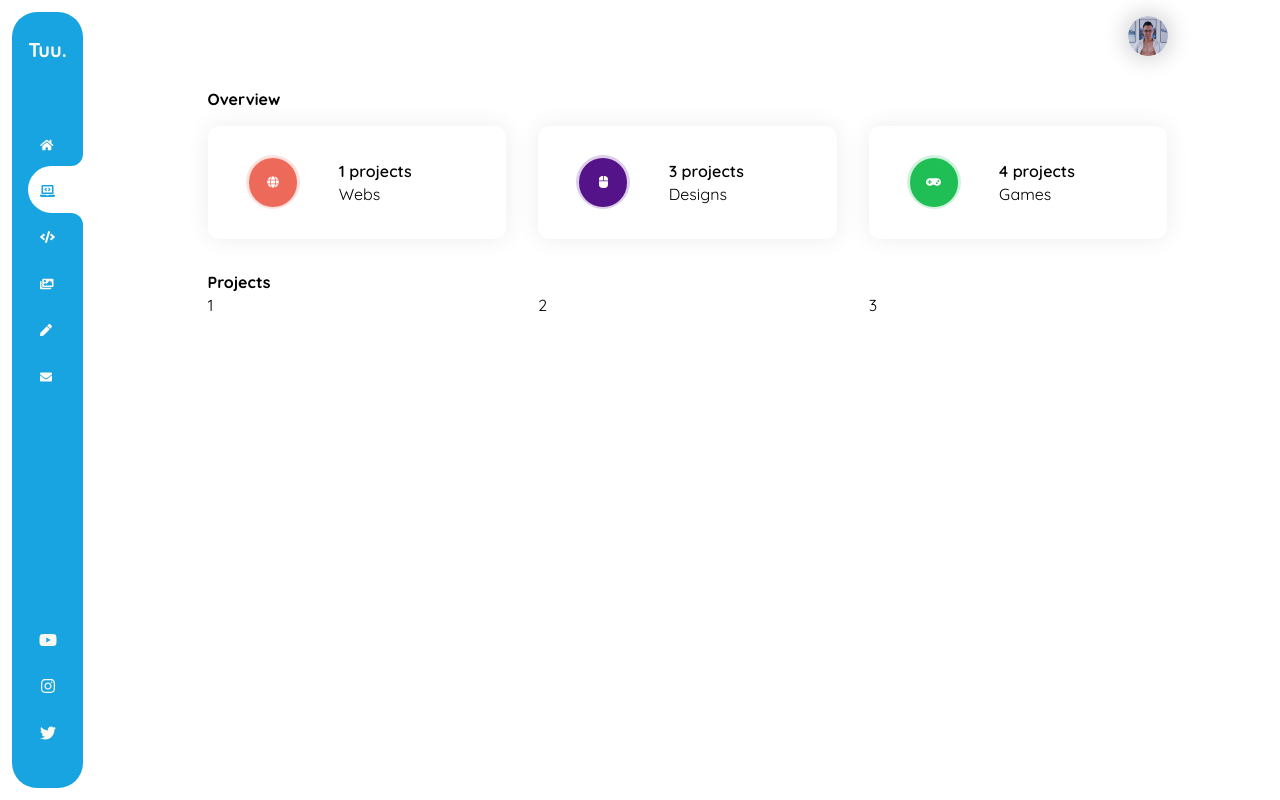
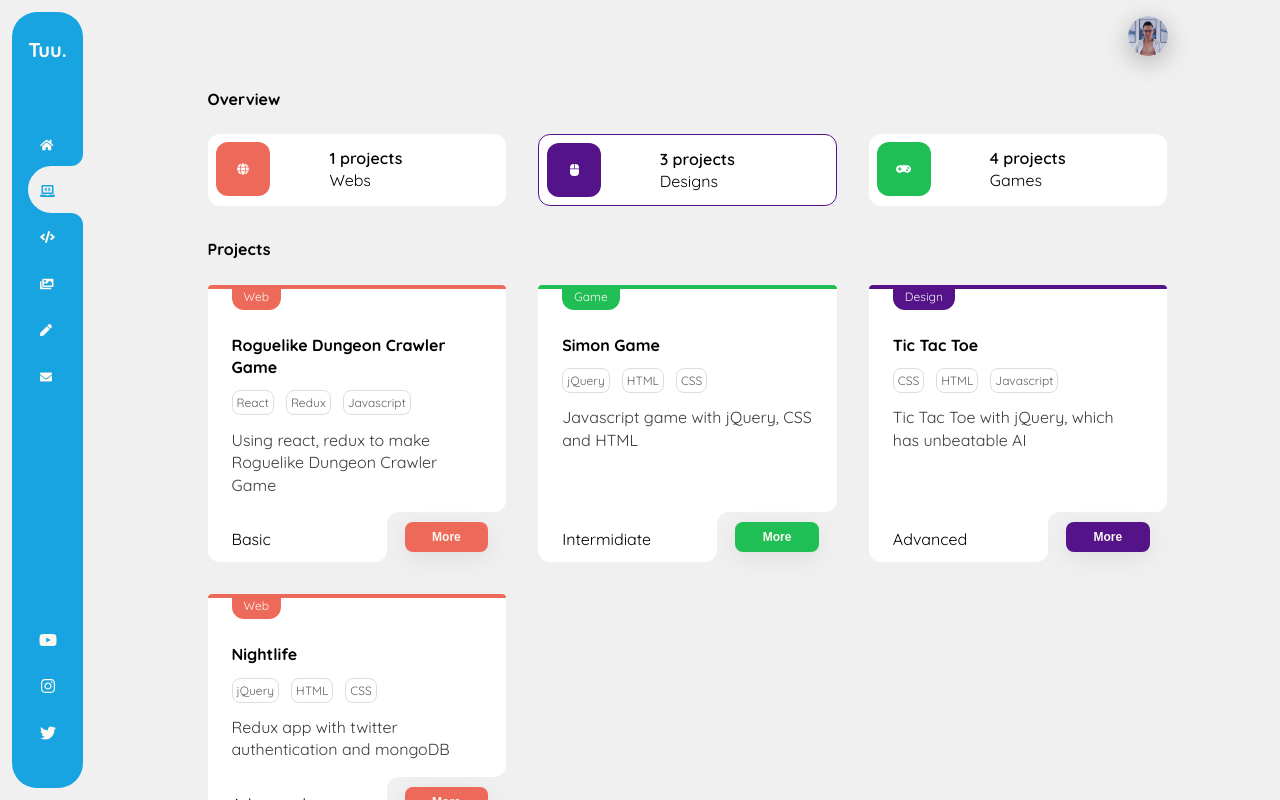
Before and after one commit to nghiemthu/personal-website, a React (Create React App) app: page /projects in a window 1280 px wide. Built offline with nearby package versions, Linux system fonts and the light colour scheme.

Commit message:
add project cards

```diff
--- a/src/components/Template/Template.module.scss
+++ b/src/components/Template/Template.module.scss
@@ -3,6 +3,7 @@
 .Template {
   display: flex;
   min-height: 100vh;
+  background-color: $main-background-color;
 
   &__getInTouch {
     display: flex;
@@ -54,7 +55,7 @@
         &__boxAbove {
           height: 12px;
           width: 12px;
-          background-color: white;
+          background-color: $main-background-color;
           border-radius: 0;
 
           position: absolute;
@@ -77,7 +78,7 @@
         &__boxBelow {
           height: 12px;
           width: 12px;
-          background-color: white;
+          background-color: $main-background-color;
           border-radius: 0;
 
           position: absolute;
@@ -98,7 +99,7 @@
         }
 
         &_active {
-          background-color: white;
+          background-color: $main-background-color;
           color: $secondary-color !important;
           position: relative;
         }
@@ -109,7 +110,7 @@
           content: "";
           height: 24px;
           width: 8px;
-          background-color: white;
+          background-color: $main-background-color;
           border-radius: $border-radius-md;
 
           position: absolute;
--- a/src/styles/common.scss
+++ b/src/styles/common.scss
@@ -6,16 +6,28 @@ $color2: rgba(84, 19, 136, 1);
 $color3: rgba(32, 191, 85, 1);
 $color4: rgba(254, 215, 102, 1);
 
+$grey2: #f5f5f5;
+$grey3: #f0f0f0;
+$grey4: #dedede;
+$grey5: #c2c2c2;
+$grey6: #979797;
+$grey7: #818181;
+$grey8: #606060;
+$grey9: #3c3c3c;
+$grey10: #3c3c3c;
+
+$main-background-color: $grey3;
+
 $primary-text-color: #faf8f0;
 $secondary-text-color: #d3dde6;
 
-$font-size-xs: 8px;
 $font-size-sm: 12px;
 $font-size-md: 16px;
 $font-size-lg: 20px;
 $font-size-xl: 28px;
 $font-size-xxl: 32px;
 
+$spacing-xxs: 4px;
 $spacing-xs: 8px;
 $spacing-sm: 12px;
 $spacing-md: 16px;
@@ -23,10 +35,11 @@ $spacing-lg: 24px;
 $spacing-xl: 32px;
 $spacing-xxl: 48px;
 
+$border-radius-xs: 8px;
 $border-radius-sm: 12px;
 $border-radius-md: 25px;
 $border-radius-lg: 50px;
 
-$box-shadow-xs: 0px 0px 25px 0px rgba(0, 0, 0, 0.075);
-$box-shadow-sm: 0px 0px 25px 0px rgba(0, 0, 0, 0.15);
-$box-shadow-md: 0px 0px 25px 0px rgba(0, 0, 0, 0.25);
+$box-shadow-xs: 0px 6px 25px 0px rgba(0, 0, 0, 0.075);
+$box-shadow-sm: 0px 6px 25px 0px rgba(0, 0, 0, 0.15);
+$box-shadow-md: 0px 6px 25px 0px rgba(0, 0, 0, 0.25);
--- a/src/views/Projects/OverviewBlock/OverviewBlock.js
+++ b/src/views/Projects/OverviewBlock/OverviewBlock.js
@@ -2,9 +2,22 @@ import React from "react";
 import styles from "./OverviewBlock.module.scss";
 import classnames from "classnames";
 
-const OverviewBlock = ({ label, number, icon, index }) => {
+const OverviewBlock = ({ label, number, icon, index, active }) => {
   return (
-    <div className={styles.OverviewBlock}>
+    <div
+      className={classnames([
+        styles.OverviewBlock,
+        {
+          [styles.OverviewBlock_color1_active]: index === 1 && active
+        },
+        {
+          [styles.OverviewBlock_color2_active]: index === 2
+        },
+        {
+          [styles.OverviewBlock_color3_active]: index === 3 && active
+        }
+      ])}
+    >
       <div className={styles.OverviewBlock__contentWrapper}>
         <div className={styles.OverviewBlock__contentWrapper__iconWrapper}>
           <div
--- a/src/views/Projects/OverviewBlock/OverviewBlock.module.scss
+++ b/src/views/Projects/OverviewBlock/OverviewBlock.module.scss
@@ -1,9 +1,27 @@
 @import "styles/common.scss";
 
 .OverviewBlock {
-  box-shadow: $box-shadow-xs;
+  // box-shadow: $box-shadow-xs;
   border-radius: $border-radius-sm;
-  padding: $spacing-xl $spacing-lg;
+  padding: $spacing-xs;
+  background-color: white;
+  cursor: pointer;
+
+  &:hover {
+    box-shadow: $box-shadow-xs;
+  }
+
+  &_color1_active {
+    border: 1px solid $color1;
+  }
+
+  &_color2_active {
+    border: 1px solid $color2;
+  }
+
+  &_color3_active {
+    border: 1px solid $color3;
+  }
 
   &__contentWrapper {
     display: flex;
@@ -11,30 +29,34 @@
 
     &__iconWrapper {
       flex-grow: 1;
-      margin-right: $spacing-lg;
+      margin-right: $spacing-sm;
       display: flex;
       align-items: center;
 
       &__icon {
         padding: $spacing-md;
-        margin: 0 auto;
-        width: 48px;
+
+        width: 54px;
+        height: 54px;
         text-align: center;
-        border-radius: $border-radius-lg;
+        border-radius: $border-radius-sm;
         color: white;
         position: relative;
         font-size: $font-size-sm;
+        display: flex;
+        justify-content: center;
+        align-items: center;
 
         &::before {
-          content: "";
+          // content: "";
           position: absolute;
-          width: 54px;
-          height: 54px;
+          width: 58px;
+          height: 58px;
 
-          border-radius: $border-radius-lg;
-          top: -3px;
-          right: -3px;
-          z-index: -1;
+          border-radius: $border-radius-sm;
+          top: -2px;
+          right: -2px;
+          z-index: 1;
         }
 
         &_color1 {
--- /dev/null
+++ b/src/views/Projects/ProjectCard/ProjectCard.js
@@ -0,0 +1,97 @@
+import React from "react";
+import styles from "./ProjectCard.module.scss";
+import classnames from "classnames";
+
+const ProjectCard = ({
+  project: { projectName, description, level, skills, group }
+}) => {
+  const isWeb = group === "Web";
+  const isDesign = group === "Design";
+  const isGame = group === "Game";
+
+  return (
+    <div
+      className={classnames([
+        styles.ProjectCard,
+        {
+          [styles.ProjectCard_color1]: isWeb
+        },
+        {
+          [styles.ProjectCard_color2]: isDesign
+        },
+        {
+          [styles.ProjectCard_color3]: isGame
+        }
+      ])}
+    >
+      <div
+        className={classnames(
+          styles.ProjectCard__group,
+          {
+            [styles.ProjectCard__group_color1]: isWeb
+          },
+          {
+            [styles.ProjectCard__group_color2]: isDesign
+          },
+          {
+            [styles.ProjectCard__group_color3]: isGame
+          }
+        )}
+      >
+        {group}
+      </div>
+
+      <h4 className={styles.ProjectCard__name}>{projectName}</h4>
+
+      <div className={styles.ProjectCard__tagWrapper}>
+        {skills.map(skill => (
+          <span className={styles.ProjectCard__tagWrapper__tag}>{skill}</span>
+        ))}
+      </div>
+
+      <p className={styles.ProjectCard__description}>{description}</p>
+
+      <div className={styles.ProjectCard__footer}>
+        <div>{level}</div>
+      </div>
+
+      <div
+        className={classnames([
+          styles.ProjectCard__buttonWrapper,
+          {
+            [styles.ProjectCard__buttonWrapper_color1]: isWeb
+          },
+          {
+            [styles.ProjectCard__buttonWrapper_color2]: isDesign
+          },
+          {
+            [styles.ProjectCard__buttonWrapper_color3]: isGame
+          }
+        ])}
+      >
+        <div className={styles.ProjectCard__buttonWrapper__boxAbove} />
+        <div className={styles.ProjectCard__buttonWrapper__boxBelow} />
+        <button>More</button>
+      </div>
+
+      {/* <div
+        className={classnames([
+          styles.ProjectCard__progress,
+          {
+            [styles.ProjectCard__progress_color1]: isWeb
+          },
+          {
+            [styles.ProjectCard__progress_color2]: isDesign
+          },
+          {
+            [styles.ProjectCard__progress_color3]: isGame
+          }
+        ])}
+      >
+        <div />
+      </div> */}
+    </div>
+  );
+};
+
+export default ProjectCard;
--- /dev/null
+++ b/src/views/Projects/ProjectCard/ProjectCard.module.scss
@@ -0,0 +1,225 @@
+@import "styles/common";
+
+.ProjectCard {
+  position: relative;
+  background-color: white;
+  border-radius: 0 0 $border-radius-sm $border-radius-sm;
+  padding: 0 $spacing-lg $spacing-sm;
+  display: flex;
+  flex-direction: column;
+
+  &::before {
+    content: "";
+    position: absolute;
+    top: 0;
+    left: 0;
+    height: 4px;
+    width: 100%;
+    border-radius: $border-radius-lg $border-radius-lg 0 0;
+    background-color: $color1;
+  }
+
+  &_color1 {
+    &::before {
+      background-color: $color1;
+    }
+  }
+
+  &_color2 {
+    &::before {
+      background-color: $color2;
+    }
+  }
+
+  &_color3 {
+    &::before {
+      background-color: $color3;
+    }
+  }
+
+  &__group {
+    width: fit-content;
+    background-color: $color1;
+    border-radius: 0 0 $border-radius-sm $border-radius-sm;
+    color: $primary-text-color;
+    padding: $spacing-xxs $spacing-sm;
+    font-size: $font-size-sm;
+
+    &_color1 {
+      background-color: $color1;
+    }
+
+    &_color2 {
+      background-color: $color2;
+    }
+
+    &_color3 {
+      background-color: $color3;
+    }
+  }
+
+  &__name {
+    margin-top: $spacing-lg;
+  }
+
+  &__description {
+    margin-top: $spacing-md;
+    margin-bottom: $spacing-md;
+    color: $grey9;
+    flex-grow: 1;
+  }
+
+  &__tagWrapper {
+    margin-top: $spacing-sm;
+
+    &__tag {
+      border: 1px solid $grey4;
+      padding: $spacing-xxs;
+      border-radius: $border-radius-xs;
+      font-size: $font-size-sm;
+      margin-right: $spacing-sm;
+      color: $grey8;
+    }
+  }
+
+  &__footer {
+    margin-top: $spacing-md;
+  }
+
+  &__buttonWrapper {
+    position: absolute;
+    right: 0;
+    bottom: 0;
+    background-color: $main-background-color;
+    width: 40%;
+    height: 50px;
+    border-top-left-radius: $border-radius-sm;
+    display: flex;
+    justify-content: center;
+    align-items: center;
+
+    button {
+      width: 70%;
+      height: 60%;
+      border-radius: $border-radius-xs;
+      border: none;
+      background-color: $color1;
+      color: $primary-text-color;
+      font-size: $font-size-sm;
+      cursor: pointer;
+      font-weight: bold;
+      box-shadow: $box-shadow-xs;
+      position: relative;
+
+      &:hover {
+      }
+    }
+
+    &_color1 {
+      button {
+        background-color: $color1;
+      }
+    }
+
+    &_color2 {
+      button {
+        background-color: $color2;
+      }
+    }
+
+    &_color3 {
+      button {
+        background-color: $color3;
+      }
+    }
+
+    &__boxAbove {
+      height: 12px;
+      width: 12px;
+      background-color: $main-background-color;
+      border-radius: 0;
+
+      position: absolute;
+      top: -12px;
+      right: 0;
+
+      &::before {
+        content: "";
+        height: 12px;
+        width: 12px;
+        background-color: white;
+        border-radius: 0 0 $border-radius-md 0;
+
+        position: absolute;
+        left: 0;
+        top: 0;
+      }
+    }
+
+    &__boxBelow {
+      height: 12px;
+      width: 12px;
+      background-color: $main-background-color;
+      border-radius: 0;
+
+      position: absolute;
+      bottom: 0px;
+      left: -12px;
+
+      &::before {
+        content: "";
+        height: 12px;
+        width: 12px;
+        background-color: white;
+        border-radius: 0 0 $border-radius-md 0;
+
+        position: absolute;
+        left: 0;
+        top: 0;
+      }
+    }
+  }
+
+  &__progress {
+    margin-top: $spacing-md;
+    height: 10px;
+    border-radius: $border-radius-sm;
+    width: 100%;
+    display: flex;
+    align-items: center;
+
+    div {
+      background-color: $color1;
+      border-radius: $border-radius-sm;
+      display: block;
+      height: 4px;
+      width: 100%;
+      box-sizing: initial;
+      margin: 0 2px;
+    }
+
+    &_color1 {
+      border-color: $color1;
+
+      div {
+        background-color: $color1;
+      }
+    }
+
+    &_color2 {
+      border-color: $color2;
+
+      div {
+        background-color: $color2;
+      }
+    }
+
+    &_color3 {
+      border-color: $color3;
+
+      div {
+        background-color: $color3;
+      }
+    }
+  }
+}
--- a/src/views/Projects/Projects.js
+++ b/src/views/Projects/Projects.js
@@ -4,6 +4,8 @@ import styles from "./Projects.module.scss";
 import { FontAwesomeIcon } from "@fortawesome/react-fontawesome";
 import { faGamepad, faGlobe, faMouse } from "@fortawesome/free-solid-svg-icons";
 import OverviewBlock from "./OverviewBlock/OverviewBlock";
+import ProjectCard from "./ProjectCard/ProjectCard";
+import projects from "./projectData";
 
 const Projects = () => {
   return (
@@ -53,11 +55,12 @@ const Projects = () => {
       </div>
 
       <div className={styles.Projects__projectList}>
-        <h4>Projects</h4>
+        <h4 className={styles.Projects__projectList__heading}>Projects</h4>
+
         <Grid>
-          <div>1</div>
-          <div>2</div>
-          <div>3</div>
+          {projects.map(project => (
+            <ProjectCard project={project} />
+          ))}
         </Grid>
       </div>
     </>
--- a/src/views/Projects/Projects.module.scss
+++ b/src/views/Projects/Projects.module.scss
@@ -5,11 +5,15 @@
     margin-top: $spacing-xl;
 
     &__content {
-      margin-top: $spacing-md;
+      margin-top: $spacing-lg;
     }
   }
 
   &__projectList {
     margin-top: $spacing-xl;
+
+    &__heading {
+      margin-bottom: $spacing-lg;
+    }
   }
 }
--- /dev/null
+++ b/src/views/Projects/projectData.js
@@ -0,0 +1,36 @@
+const projects = [
+  {
+    group: "Web",
+    projectName: "Roguelike Dungeon Crawler Game",
+    description: "Using react, redux to make Roguelike Dungeon Crawler Game",
+    skills: ["React", "Redux", "Javascript"],
+    progress: 100,
+    level: "Basic"
+  },
+  {
+    group: "Game",
+    projectName: "Simon Game",
+    description: "Javascript game with jQuery, CSS and HTML",
+    skills: ["jQuery", "HTML", "CSS"],
+    progress: 100,
+    level: "Intermidiate"
+  },
+  {
+    group: "Design",
+    projectName: "Tic Tac Toe",
+    description: "Tic Tac Toe with jQuery, which has unbeatable AI",
+    skills: ["CSS", "HTML", "Javascript"],
+    progress: 100,
+    level: "Advanced"
+  },
+  {
+    group: "Web",
+    projectName: "Nightlife",
+    description: "Redux app with twitter authentication and mongoDB",
+    skills: ["jQuery", "HTML", "CSS"],
+    progress: 100,
+    level: "Advanced"
+  }
+];
+
+export default projects;
```
